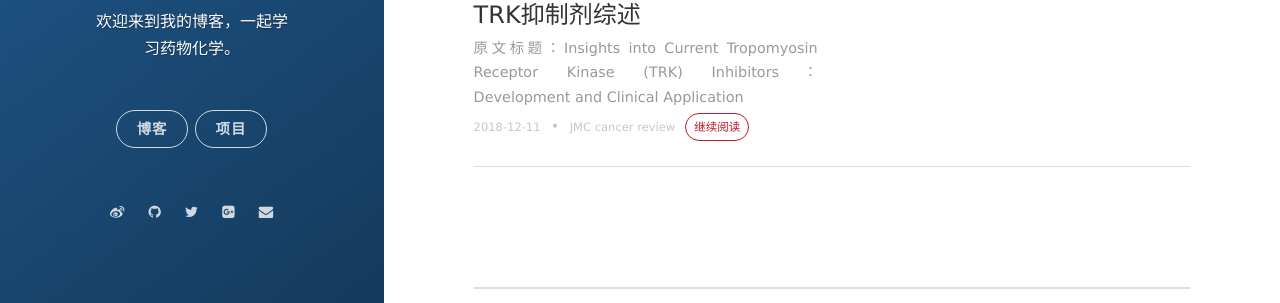
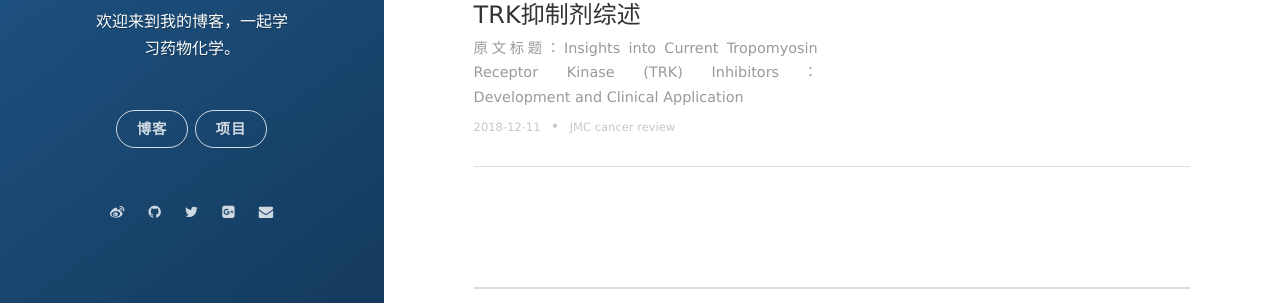
Before and after one commit to beikwx/beikwx.github.io, a Jekyll site: the page built from _posts/cancer/introduction/2018-12-08-intro.markdown, in a window 1280 px wide and 900 px high, scrolled down 2494 px. Shown: the part 482-785 px from the top of the window. Built offline with Jekyll 4.4.1, drawn with Linux system fonts in a browser that asks for light colours; nearby versions of some CDN libraries; comment, search, counter and statistics services are not loaded.

Commit message:
修改布局错位的问题。

```diff
--- a/_includes/read-more.html
+++ b/_includes/read-more.html
@@ -6,7 +6,9 @@
        <h2 class="post-list__post-title post-title"><a href="{{ current.url }}" title="link to {{ current.title }}">{{ current.title }}</a></h2>
        <!--<p class="excerpt">{{ current.content | markdownify | strip_html | strip_newlines | truncate: 250 }}&hellip;</p>-->
        <p class="excerpt">{{ current.excerpt }}</p>
-       <div class="post-list__meta"><time datetime="{{current.date | date: date_to_xmlschema}}" class="post-list__meta--date date">{{current.date | date: "%F"}}</time> &#8226; <span class="post-list__meta--tags tags">{{current.tags | join:' '}}</span><a class="btn-border-small" href={{current.url}}>继续阅读</a></div>
+       <div class="post-list__meta"><time datetime="{{current.date | date: date_to_xmlschema}}" class="post-list__meta--date date">{{current.date | date: "%F"}}</time> &#8226;
+           <span class="post-list__meta--tags tags">{{current.tags | join:' '}}</span>
+           <!--<a class="btn-border-small" href={{current.url}}>继续阅读</a></div>-->
    </div>
    {% endif %}
 
@@ -15,8 +17,10 @@
    <div class="read-more-item">
        <span class="read-more-item-dim">更早的文章</span>
        <h2 class="post-list__post-title post-title"><a href="{{ current.url }}" title="link to {{ current.title }}">{{ current.title }}</a></h2>
-       <p class="excerpt">{{ current.content | markdownify | strip_html | strip_newlines | truncate: 250 }}&hellip;</p>
-       <div class="post-list__meta"><time datetime="{{current.date | date: date_to_xmlschema}}" class="post-list__meta--date date">{{current.date | date: "%F"}}</time> &#8226; <span class="post-list__meta--tags tags">{{current.tags | join:' '}}</span><a class="btn-border-small" href={{current.url}}>继续阅读</a></div>
+       <!--<p class="excerpt">{{ current.content | markdownify | strip_html | strip_newlines | truncate: 250 }}&hellip;</p>-->
+       <p class="excerpt">{{ current.excerpt }}</p>
+       <div class="post-list__meta"><time datetime="{{current.date | date: date_to_xmlschema}}" class="post-list__meta--date date">{{current.date | date: "%F"}}</time> &#8226; <span class="post-list__meta--tags tags">{{current.tags | join:' '}}</span>
+           <!--<a class="btn-border-small" href={{current.url}}>继续阅读</a></div>-->
    </div>
    {% endif %}
 </section>
```
